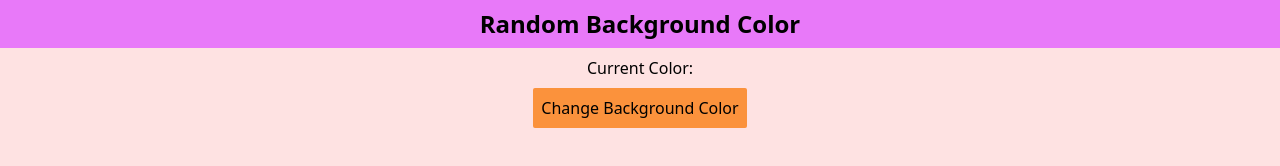
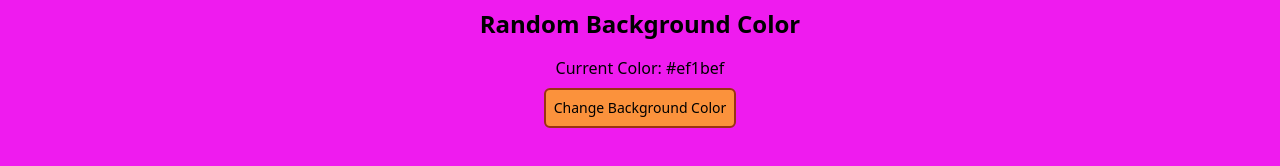
Before and after one commit to devangmalhotra/colour-changing-page, a website: page index.html in a window 1280 px wide. Both pictures are taken after a click on the button "Change Background Color". Drawn offline with Linux system fonts and the light colour scheme.

Commit message:
updated script and html

```diff
--- a/index.html
+++ b/index.html
@@ -6,14 +6,14 @@
     <title>Color Changer</title>
     <link rel="stylesheet" href="css/style.css">
 </head>
-<body style="font-family: system-ui, -apple-system, BlinkMacSystemFont, 'Segoe UI', Roboto, Oxygen, Ubuntu, Cantarell, 'Open Sans', 'Helvetica Neue', sans-serif; margin: 0; padding: 0" class="bg-red-100">
-    <div id="title-container" class="bg-fuchsia-400 p-2">
+<body style="font-family: system-ui, -apple-system, BlinkMacSystemFont, 'Segoe UI', Roboto, Oxygen, Ubuntu, Cantarell, 'Open Sans', 'Helvetica Neue', sans-serif; margin: 0; padding: 0; background-color: #abc338;">
+    <div id="title-container" class="p-2">
         <h1 class="text-center text-2xl font-bold">Random Background Color</h1>
     </div>
     <div id="content">
-        <h2 class="text-center p-2">Current Color:</h2>
+        <h2 class="text-center p-2">Current Color: #abc338</h2>
         <div id="button-container" class="flex items-center justify-center">
-            <button id="button1" type="button" class="bg-orange-400 rounded-sm p-2">Change Background Color</button>
+            <button id="button1" type="button" class="bg-orange-400 rounded-md p-2 text-sm border-2 border-orange-800 hover:bg-orange-200">Change Background Color</button>
         </div>
     </div>
     <script src="script.js"></script>
--- a/script.js
+++ b/script.js
@@ -1,2 +1,14 @@
-button1 = document.querySelector('#button1');
+let colArray = ['#b26e88', "#6769e7", "#d2c4aa", "#4cc0d5", "#ef1bef"]
+let button1 = document.querySelector('#button1');
 button1.onclick = changeColor;
+let body = document.querySelector('body');
+let randomCol = 1;
+button1.onclick = changeColor;
+let h2 = document.querySelector('h2');
+
+function changeColor() {
+    randomCol = Math.floor(Math.random() * colArray.length) // Math.random() picks a random number 0 to <1 (float)
+    body.style.backgroundColor = colArray[randomCol];
+    h2.innerText = "Current Color: " + colArray[randomCol];
+
+}
```
Also changed, not shown: css/style.css.
